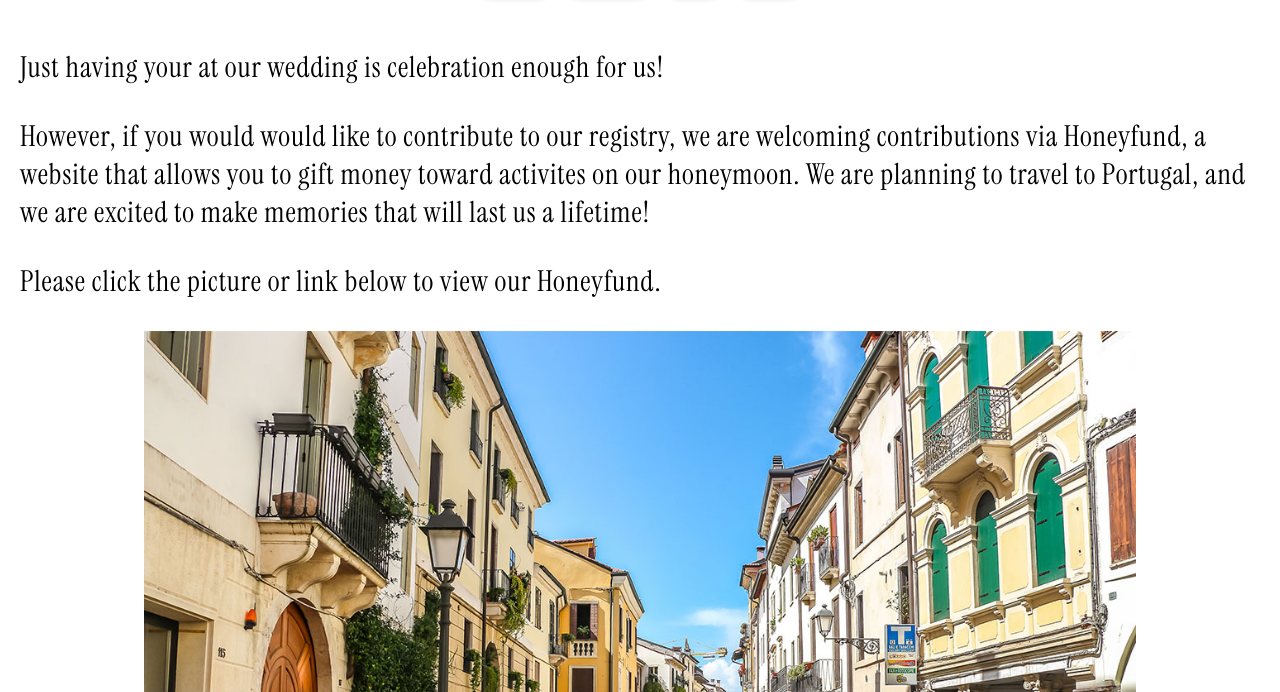
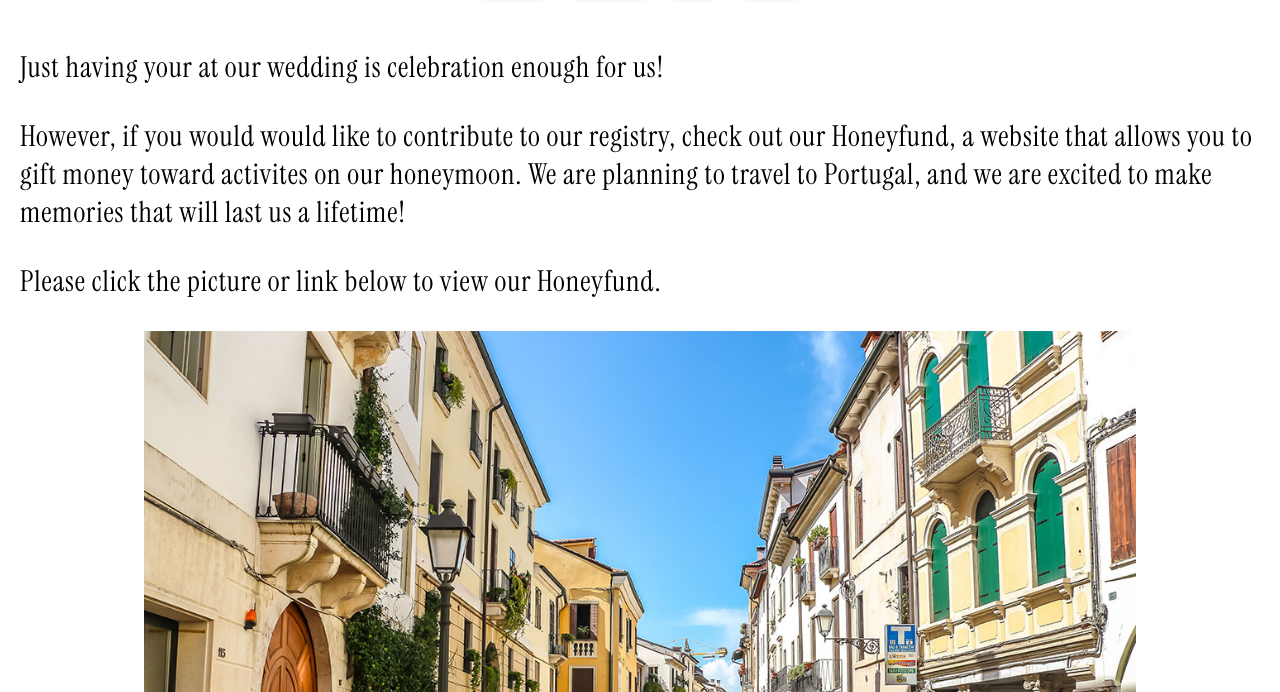
Before and after one commit to fenton-k/wedding-site, a plain HTML site: page frontend/registry.html in a window 1280 px wide. Shown: the part 108-800 px from the top of the page. Drawn offline with Linux system fonts and the light colour scheme.

Commit message:
honeyfund copy

```diff
--- a/frontend/registry.html
+++ b/frontend/registry.html
@@ -40,11 +40,10 @@
       </p>
       <br />
       <p class="travel-text">
-        However, if you would would like to contribute to our registry, we are
-        welcoming contributions via Honeyfund, a website that allows you to gift
-        money toward activites on our honeymoon. We are planning to travel to
-        Portugal, and we are excited to make memories that will last us a
-        lifetime!
+        However, if you would would like to contribute to our registry, check
+        out our Honeyfund, a website that allows you to gift money toward
+        activites on our honeymoon. We are planning to travel to Portugal, and
+        we are excited to make memories that will last us a lifetime!
       </p>
       <br />
       <p class="travel-text">
```
